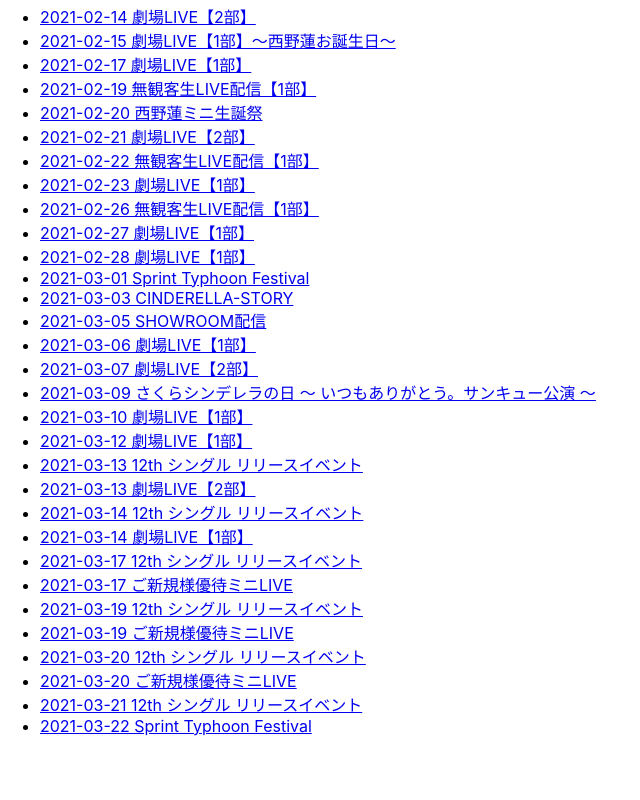
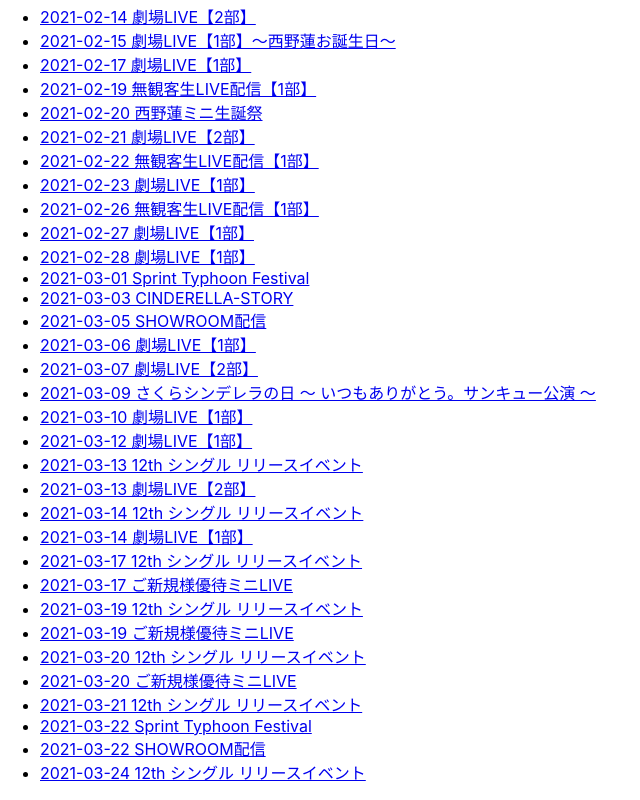
Before and after one commit to fusho-takahashi/narilog-on-stage, a Next.js app: page / in a window 1280 px wide. Shown: the part 788-1588 px from the top of the page, without its empty margins (0-640 px from the left). Before the commit the page ends 1540 px from the top, so only its background shows below. Built offline with nearby package versions, Linux system fonts and the light colour scheme.

Commit message:
add event log

```diff
--- a/data/log.ts
+++ b/data/log.ts
@@ -394,4 +394,26 @@
     place: '新宿ReNY',
     songs: ['ねこカブリーナ', '夏恋クレシェンド', '大好きよ 〜ハマコイ〜'],
   },
+  {
+    id: '2021-03-22-SHOWROOM',
+    date: '2021-03-22',
+    type: '劇場公演',
+    name: 'SHOWROOM配信',
+    place: '新宿アイドルステージ',
+    songs: [
+      'キス距離',
+      'PROTOSTAR',
+      '名前のない花',
+      'ねこカブリーナ',
+      'ほしがりガール',
+    ],
+  },
+  {
+    id: '2021-03-24-release-event',
+    date: '2021-03-24',
+    type: 'リリースイベント',
+    name: '12th シングル リリースイベント',
+    place: '秋葉原アイドルステージ',
+    songs: ['夏恋クレシェンド'],
+  },
 ]
```
